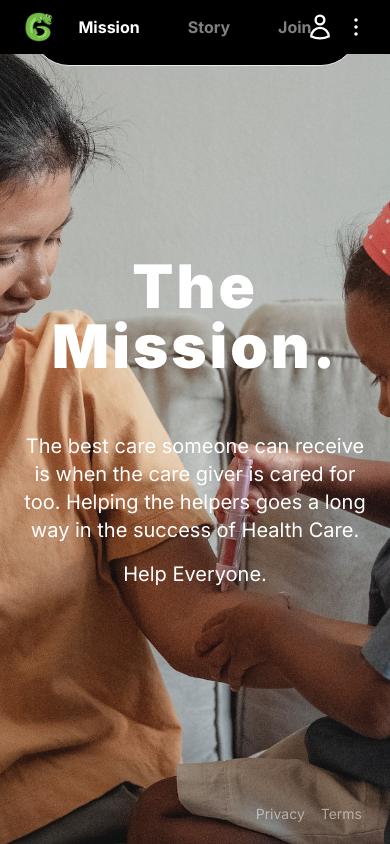
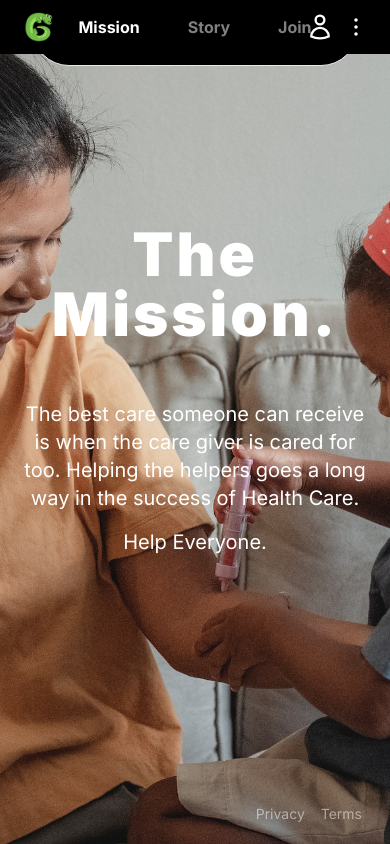
Before and after one commit to gator/gator, a Next.js app: page /mission in a window 390 px wide. Built offline with nearby package versions, Linux system fonts and the light colour scheme.

Commit message:
mission page mobile styling

```diff
--- a/pages/mission.tsx
+++ b/pages/mission.tsx
@@ -15,9 +15,9 @@ const Mission: NextPageWithLayout = () => {
         className='absolute top-0 object-cover h-full'
       />
 
-      <main className='z-10 flex flex-col justify-center h-full text-center top-1/2'>
+      <main className='z-10 flex flex-col h-full text-center sm:justify-center'>
         <motion.h1
-          className='text-6xl font-black tracking-wider mb-14'
+          className='mt-32 text-6xl font-black tracking-wider mb-14 sm:mt-0'
           initial={{ translateY: 10 }}
           animate={{ translateY: 0 }}
           transition={{ duration: 0.5 }}
```
